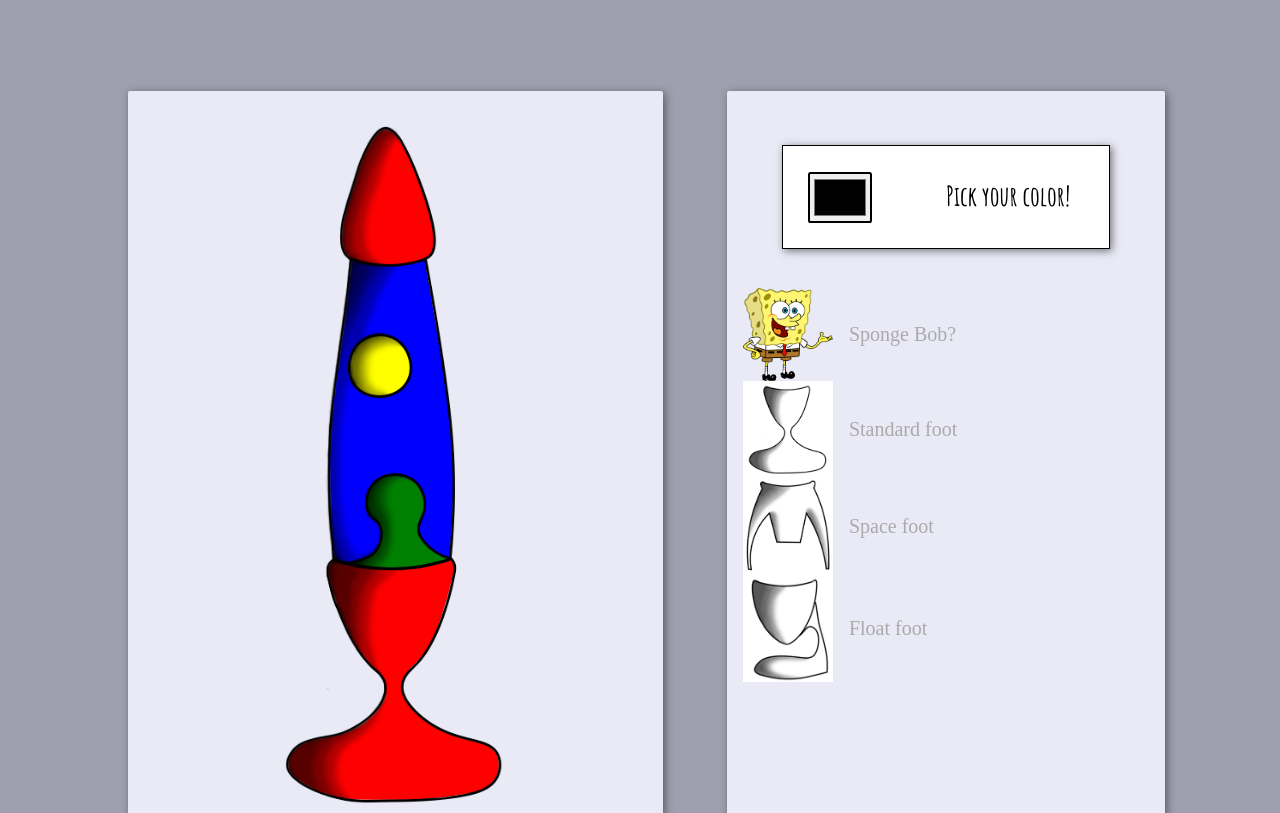
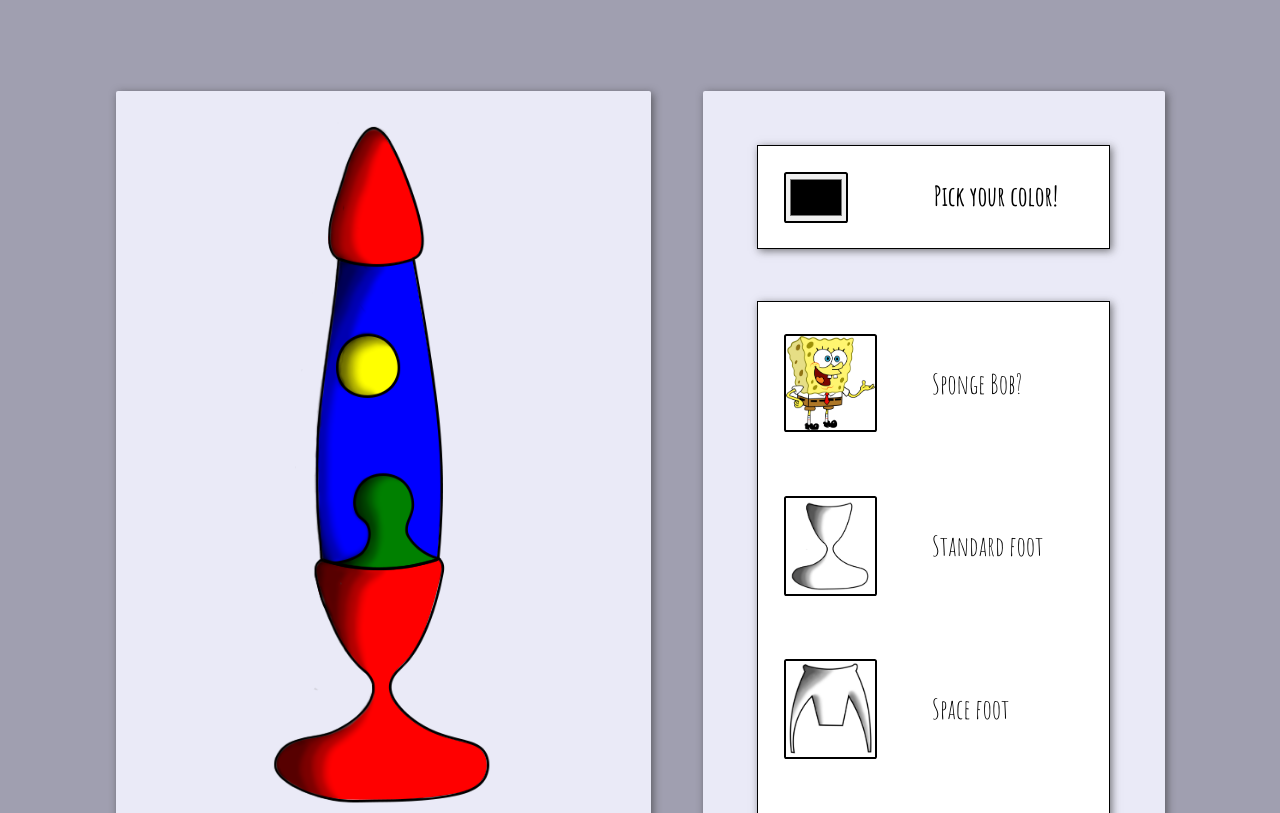
Before and after one commit to LarsLembke/configurator, a plain HTML site: page index.html in a window 1280 px wide. Shown: the part 118-931 px from the top of the page. Drawn offline with Linux system fonts and the light colour scheme.

Commit message:
optil list style

```diff
--- a/index.html
+++ b/index.html
@@ -50,6 +50,7 @@
                     <input type="color" id="color_value">
                     <h2>Pick your color!</h2>
                 </div>
+                <div id="item_list">
                 <figure class="option" data-feature="spongebob">
                     <img src="images/spongebob_option.png" alt="">
                     <figcaption>Sponge Bob?</figcaption>
@@ -67,6 +68,7 @@
                     <figcaption>Float foot</figcaption>
                 </figure>
             </div>
+            </div>
             <div id="selected">
                 <ul></ul>
             </div>
--- a/style.css
+++ b/style.css
@@ -99,7 +99,7 @@ svg {
     border: 1px solid black;
     display: grid;
     grid-template-columns: 1fr 1fr;
-    margin: 3vw;
+    margin: 3vw 3vw 1vw 3vw;
     padding: 2vw;
 }
 
@@ -111,11 +111,44 @@ svg {
 }
 
 #color_value {
+    cursor: pointer;
     height: 4vw;
     width: 5vw;
     border: 2px solid black;
     border-radius: 0.2vw;
 
+}
+
+.option {
+
+    padding: 2vw;
+}
+
+figcaption {
+    font-family: 'Amatic SC';
+    font-size: 1.7rem;
+    margin: 3vw;
+    color: black;
+
+}
+
+figcaption img {
+
+    padding: 2vw;
+}
+
+#item_list img {
+
+    border: 2px solid black;
+    border-radius: 0.2vw;
+
+}
+
+#item_list {
+    border: 1px solid black;
+    margin: 3vw;
+    box-shadow: 2px 2px 8px rgba(52, 52, 52, 0.653);
+    background-color: white;
 }
 
 #options {
@@ -139,8 +172,12 @@ svg {
 }
 
 #options .option:hover {
-    background-color: #ddd;
+    background-color: rgba(19, 15, 58, 0.4);
     cursor: pointer;
+    border-bottom: 1px solid black;
+    border-top: 1px solid black;
+
+
 }
 
 #options .option.chosen {
@@ -151,10 +188,7 @@ svg {
 #options .option img {
     width: 7vw;
     height: auto;
-}
 
-#options .option figcaption {
-    font-size: 20px;
 }
 
 #selected {
```
